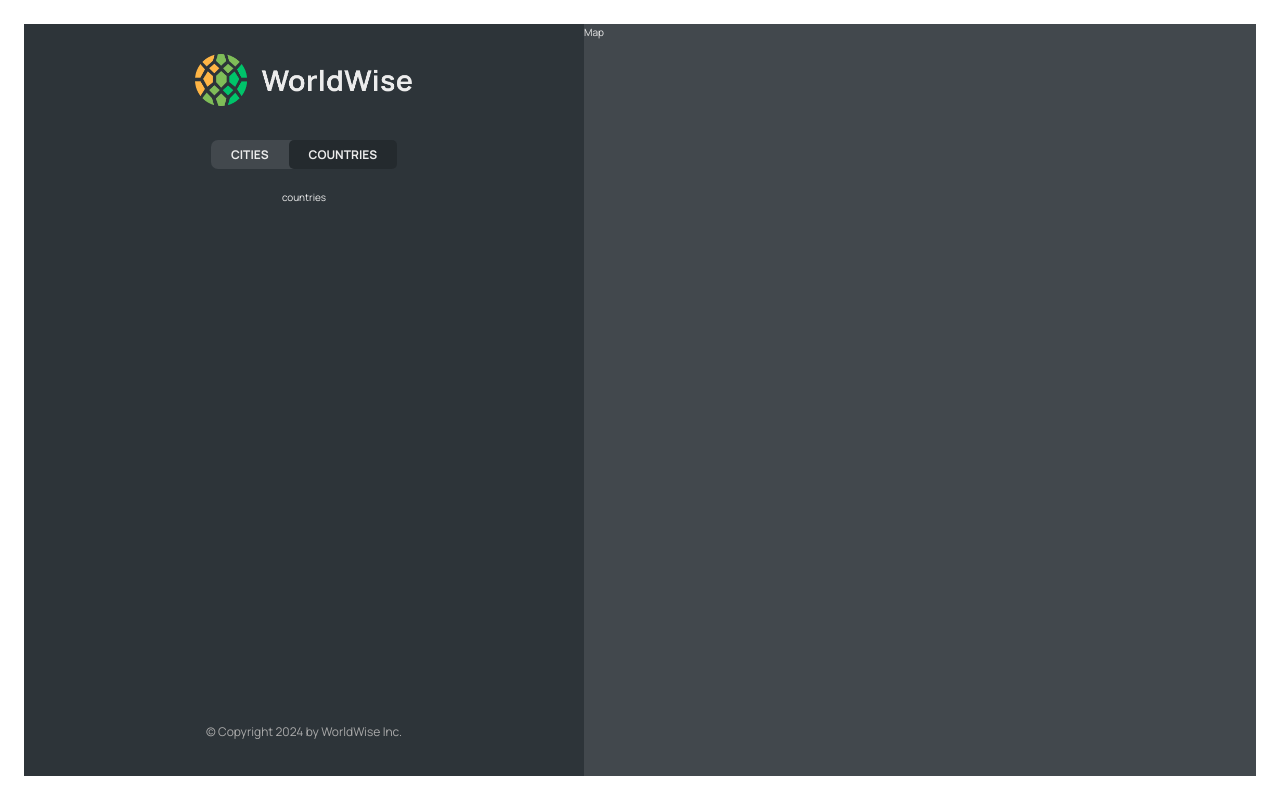
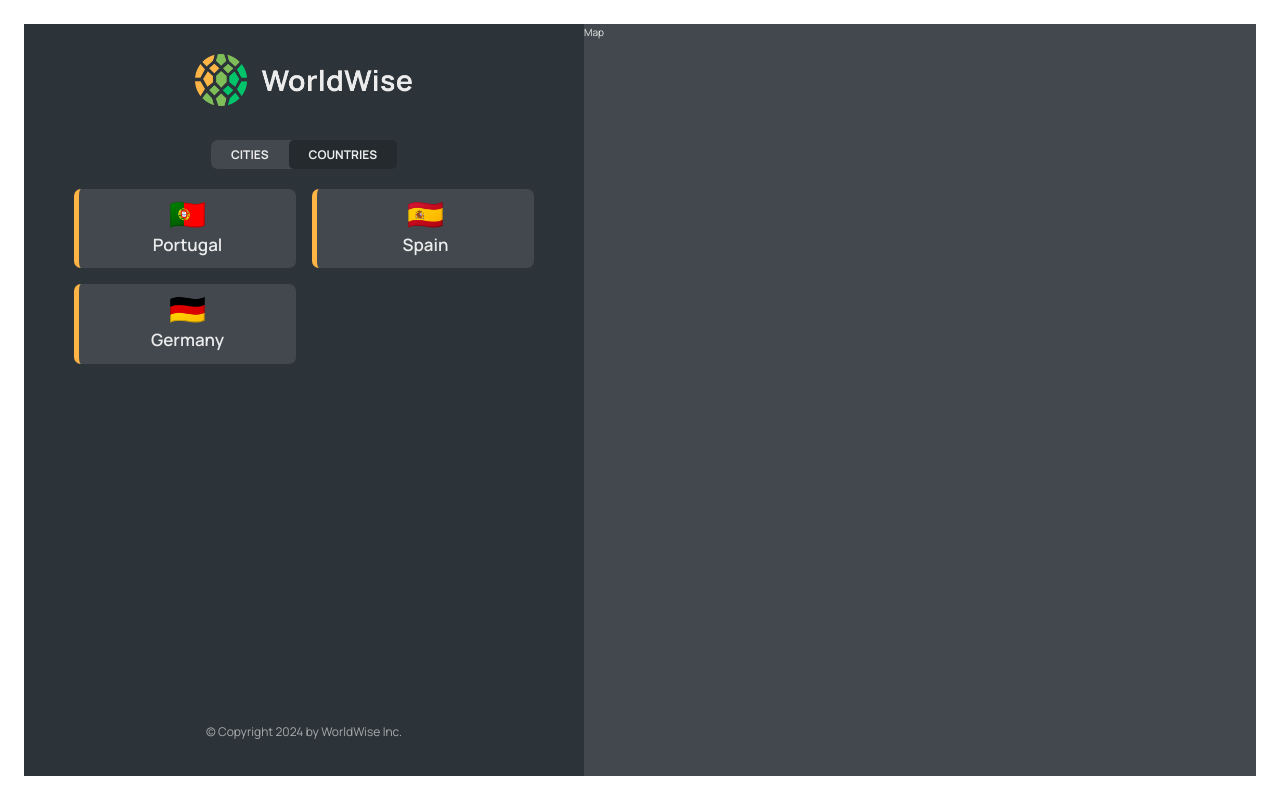
Before and after one commit to jzrlqwzy/worldwise, a React (Vite) app: page /app/countries in a window 1280 px wide. Built offline with nearby package versions, Linux system fonts and the light colour scheme; data requests are answered from the project's data file.

Commit message:
country list

```diff
--- a/data/cities.json
+++ b/data/cities.json
@@ -35,6 +35,30 @@
         "lng": 13.376933665713324
       },
       "id": 98443197
+    },
+    {
+      "cityName": "Fargo",
+      "country": "Portugal",
+      "emoji": "🇵🇹",
+      "date": "2027-10-31T15:59:59.138Z",
+      "notes": "My favorite city so far!",
+      "position": {
+        "lat": 38.727881642324164,
+        "lng": -9.140900099907554
+      },
+      "id": 73930386
+    },
+    {
+      "cityName": "Barcelona",
+      "country": "Spain",
+      "emoji": "🇪🇸",
+      "date": "2027-07-15T08:22:53.976Z",
+      "notes": "",
+      "position": {
+        "lat": 40.46635901755316,
+        "lng": -3.7133789062500004
+      },
+      "id": 17806752
     }
   ]
 }
--- a/src/App.jsx
+++ b/src/App.jsx
@@ -7,6 +7,7 @@
 import Login from "./pages/Login";
 import CityList from "./components/CityList";
 import { useEffect, useState } from "react";
+import CountryList from "./components/CountryList";
 
 const BASE_URL = "http://localhost:8000";
 
@@ -46,7 +47,10 @@
             path="cities"
             element={<CityList cities={cities} isLoading={isLoading} />}
           />
-          <Route path="countries" element={<p>countries</p>} />
+          <Route
+            path="countries"
+            element={<CountryList cities={cities} isLoading={isLoading} />}
+          />
           <Route path="form" element={<p>Form</p>} />
         </Route>
         <Route path="*" element={<PageNotFound />} />
--- a/src/components/CityItem.jsx
+++ b/src/components/CityItem.jsx
@@ -5,7 +5,6 @@
     day: "numeric",
     month: "long",
     year: "numeric",
-    weekday: "long",
   }).format(new Date(date));
 
 function CityItem({ city }) {
--- /dev/null
+++ b/src/components/CountryList.jsx
@@ -0,0 +1,29 @@
+import CountryItem from "./CountryItem";
+import styles from "./CountryList.module.css";
+import Spinner from "./Spinner";
+import Message from "./Message";
+
+function CountryList({ cities, isLoading }) {
+  if (isLoading) return <Spinner />;
+
+  if (!cities.length)
+    return (
+      <Message message="Add your first city by clicking a city on the map" />
+    );
+
+  const countries = cities.reduce((acc, cur) => {
+    if (!acc.map((el) => el.country).includes(cur.country))
+      return [...acc, { country: cur.country, emoji: cur.emoji }];
+    else return acc;
+  }, []);
+
+  return (
+    <ul className={styles.countryList}>
+      {countries.map((country) => (
+        <CountryItem country={country} key={countries.id} />
+      ))}
+    </ul>
+  );
+}
+
+export default CountryList;
```
